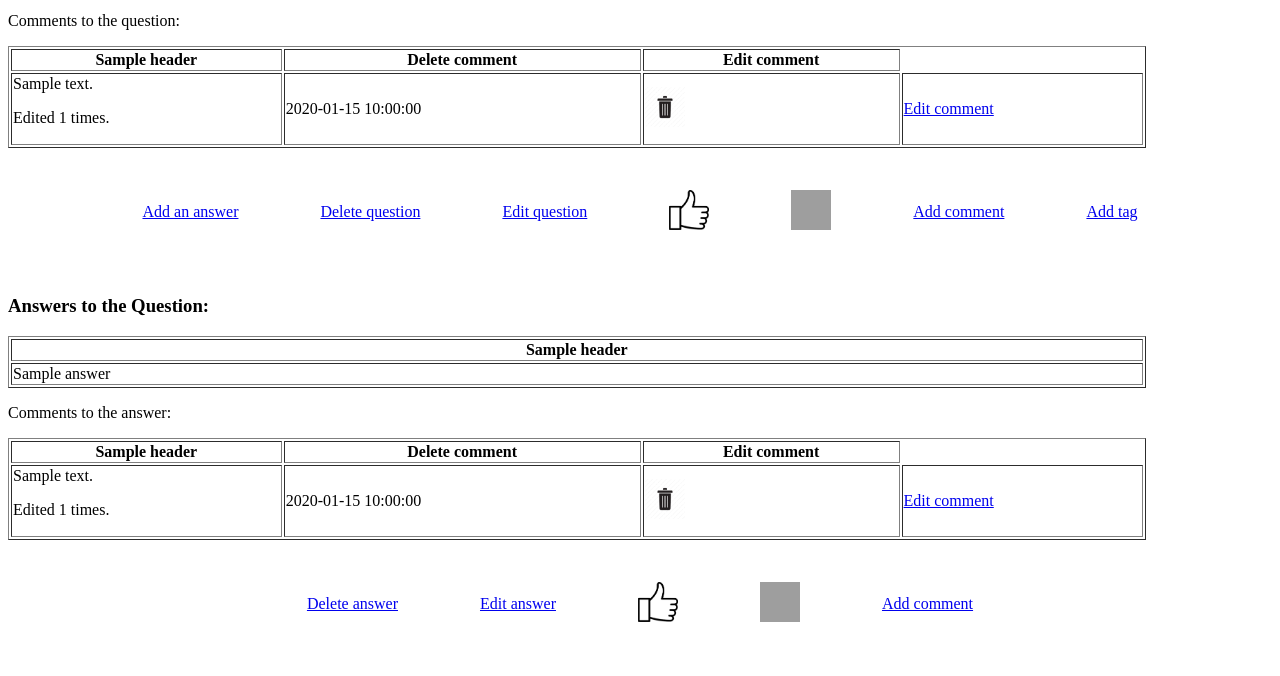
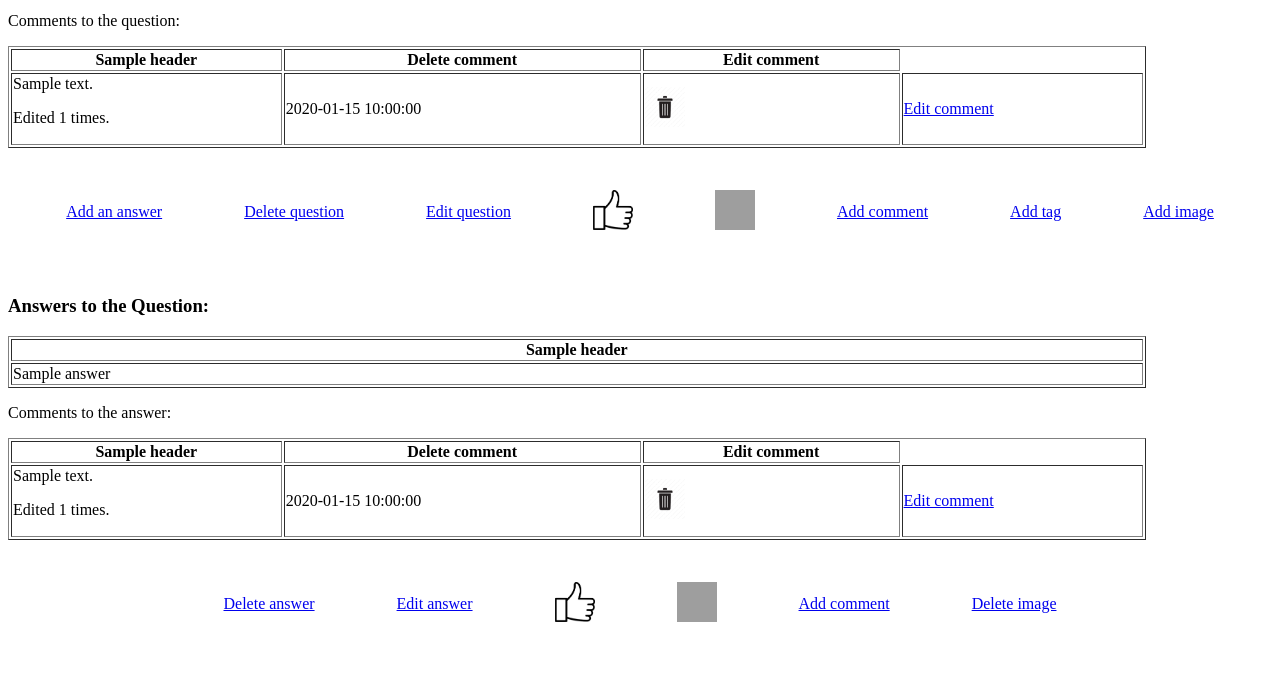
Before and after one commit to AdamReinmuller/Askmate, a Flask app: template templates/question.html in a window 1280 px wide. Shown: the part 239-915 px from the top of the page. Run offline with Flask 2, Linux system fonts and the light colour scheme; the template is opened without the code that fills it: most values are stand-ins (such as "Sample title", 1, 10 or a date in 2020); some libraries are stand-ins or nearby versions; grey boxes are pictures that could not be loaded.

Commit message:
button lines updated, after image delete databases updated

```diff
--- a/data_manager.py
+++ b/data_manager.py
@@ -333,12 +333,12 @@ def get_ids_by_foreign_id(cursor, table, foreign_id_name, foreign_id):
 
 
 @connection.connection_handler
-def update_image_data_by_id(cursor, table, id, filename):
+def update_image_data_by_id(cursor, table, id, new_data):
     cursor.execute(sql.SQL("""UPDATE {table}
-                      SET image = %(filename)s
+                      SET image = %(new_data)s
                       WHERE id = %(id)s
                         """).format(table=sql.Identifier(table)),
-                   dict(id=id, filename=filename)
+                   dict(id=id, new_data=new_data)
                    )
 
 
--- a/server.py
+++ b/server.py
@@ -137,6 +137,7 @@ def add_image_a(question_id, answer_id):
 def delete_question_image(question_id):
     filename = 'static/image_for_question' + str(question_id) + '.png'
     util.delete_file(filename)
+    data_manager.update_image_data_by_id(data_manager.question_db, question_id, 'no image')
     return redirect('/question/{}'.format(question_id))
 
 
@@ -144,6 +145,7 @@ def delete_question_image(question_id):
 def delete_answer_image(question_id, answer_id):
     filename = 'static/image_for_answer' + str(answer_id) + '.png'
     util.delete_file(filename)
+    data_manager.update_image_data_by_id(data_manager.answer_db, answer_id, 'no image')
     return redirect('/question/{}'.format(question_id))
 
 
--- a/templates/answer_buttons.html
+++ b/templates/answer_buttons.html
@@ -16,13 +16,21 @@
             </td>
             <td>
                 <a href="/question/{{ question_id }}/{{ answer['id'] }}/answer/down">
-                    <img src='{{ url_for('static', filename='icons/votedown.png') }}' alt="here should be vote down image"
+                    <img src='{{ url_for('static', filename='icons/votedown.png') }}'
+                         alt="here should be vote down image"
                          width="40" height="40">
                 </a><br>
             </td>
             <td>
                 <a href="/answer/{{ answer['id'] }}/new-comment">Add comment</a><br>
             </td>
+            {% if answer_ids[answer['id']][0] == True %}
+                <td>
+                    <a href="/question/{{ question_id }}/{{ answer['id'] }}/delete-image">Delete image</a>
+                </td>
+            {% else %}
+                <td><a href="/question/{{ question_id }}/{{ answer['id'] }}/add-image">Add image</a></td>
+            {% endif %}
         </tr>
     </table>
 </div>
--- a/templates/answers_to_question.html
+++ b/templates/answers_to_question.html
@@ -6,21 +6,20 @@
             {% endfor %}
         </tr>
         <tr>
-        {% for item in answer %}
-
-            {% if item == 'image' %}
-                {% if answer_ids[answer['id']][0] == True %}
+            {% for item in answer %}
+                {% if item == 'image' %}
                     <td>
-                        <img src='{{ answer_ids[answer['id']][1] }}' alt="here should be an image" width="40" height="40"><br>
-                        <a href="/question/{{ question_id }}/{{ answer['id'] }}/delete-image">Delete image</a>
+                        {% if answer_ids[answer['id']][0] == True %}
+                            <img src='{{ answer_ids[answer['id']][1] }}' alt="here should be an image" width="40"
+                                 height="40"><br>
+                        {% else %}
+                            {{ answer[item] }}
+                        {% endif %}
                     </td>
                 {% else %}
-                    <td><a href="/question/{{ question_id }}/{{ answer['id'] }}/add-image">Add image</a></td>
+                    <td>{{ answer[item] }}</td>
                 {% endif %}
-            {% else %}
-                <td>{{ answer[item] }}</td>
-            {% endif %}
-        {% endfor %}
+            {% endfor %}
         </tr>
     </table>
 
--- a/templates/question.html
+++ b/templates/question.html
@@ -23,14 +23,13 @@
         <tr>
             {% for key, value in a_ques.items() %}
                 {% if key == 'image' %}
-                    {% if image_q %}
-                        <td>
+                    <td>
+                        {% if image_q %}
                             <img src='{{ filename_q }}' alt="here should be an image" width="40" height="40"><br>
-                            <a href="/question/{{ a_ques['id'] }}/delete-image">Delete image</a>
-                        </td>
-                    {% else %}
-                        <td><a href="/question/{{ a_ques['id'] }}/add-image">Add image</a></td>
-                    {% endif %}
+                        {% else %}
+                            {{ value }}
+                        {% endif %}
+                    </td>
                 {% else %}
                     <td>{{ value }}</td>
                 {% endif %}
@@ -38,8 +37,10 @@
         </tr>
     {% endfor %}
 </table>
-{% include 'question-comments.html' %}
-{% include 'question_buttons.html' %}
+ {% for a_ques in question %}
+ {% include 'question-comments.html' %}
+        {% include 'question_buttons.html' %}
+   {% endfor %}
 
 {% if answers != [] %}
     <h3>Answers to the Question:</h3>
--- a/templates/question_buttons.html
+++ b/templates/question_buttons.html
@@ -19,7 +19,8 @@
             </td>
             <td>
                 <a href="/question/{{ question_id }}/{{ question_id }}/question/down">
-                    <img src='{{ url_for('static', filename='icons/votedown.png') }}' alt="here should be vote down image"
+                    <img src='{{ url_for('static', filename='icons/votedown.png') }}'
+                         alt="here should be vote down image"
                          width="40" height="40">
                 </a><br>
             </td>
@@ -29,6 +30,15 @@
             <td>
                 <a href="/question/{{ question_id }}/add-tag">Add tag</a><br>
             </td>
+            {% if image_q %}
+                <td>
+                    <a href="/question/{{ a_ques['id'] }}/delete-image">Delete image</a>
+                </td>
+            {% else %}
+                <td>
+                    <a href="/question/{{ a_ques['id'] }}/add-image">Add image</a>
+                </td>
+            {% endif %}
         </tr>
     </table>
 </div>
```
